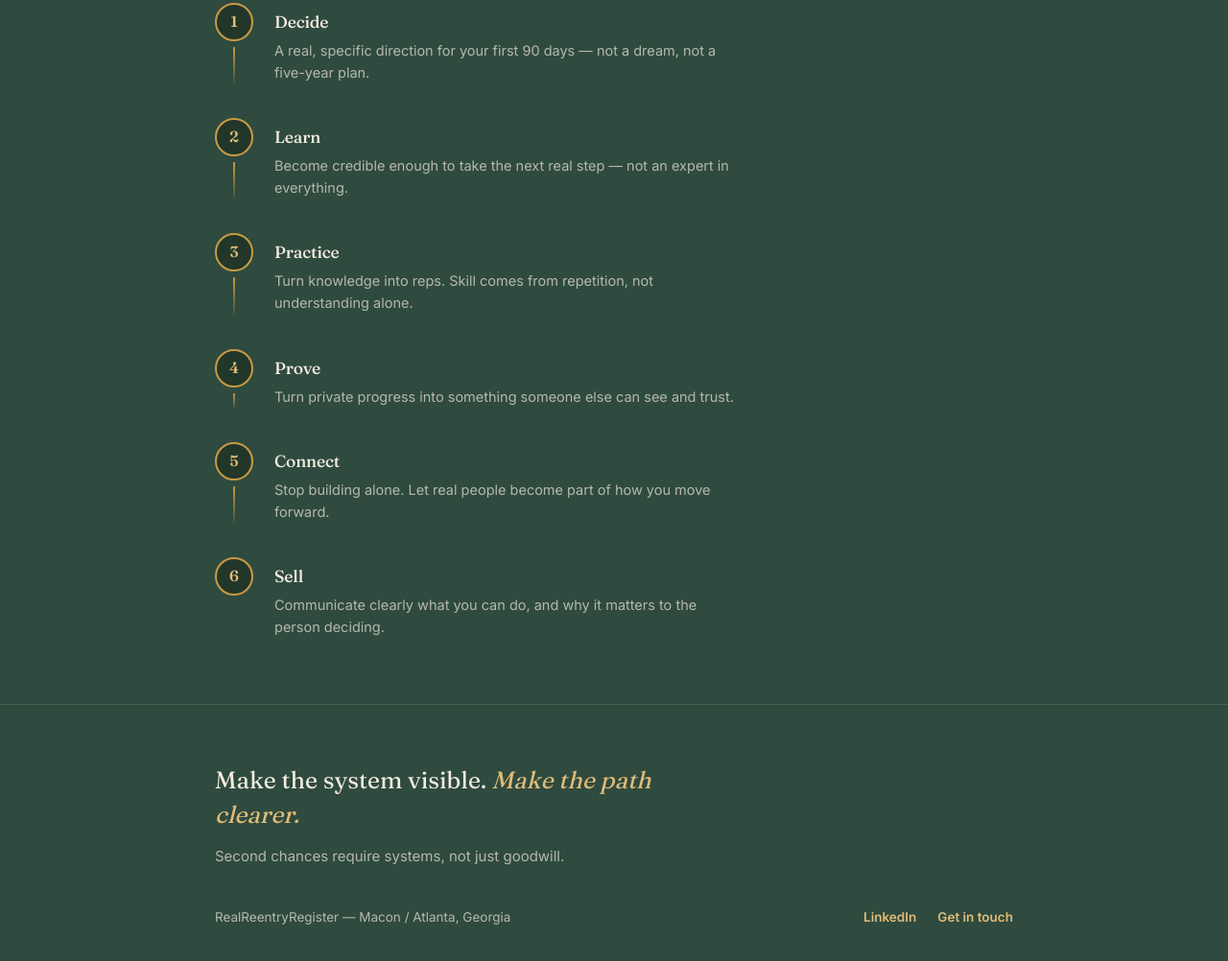
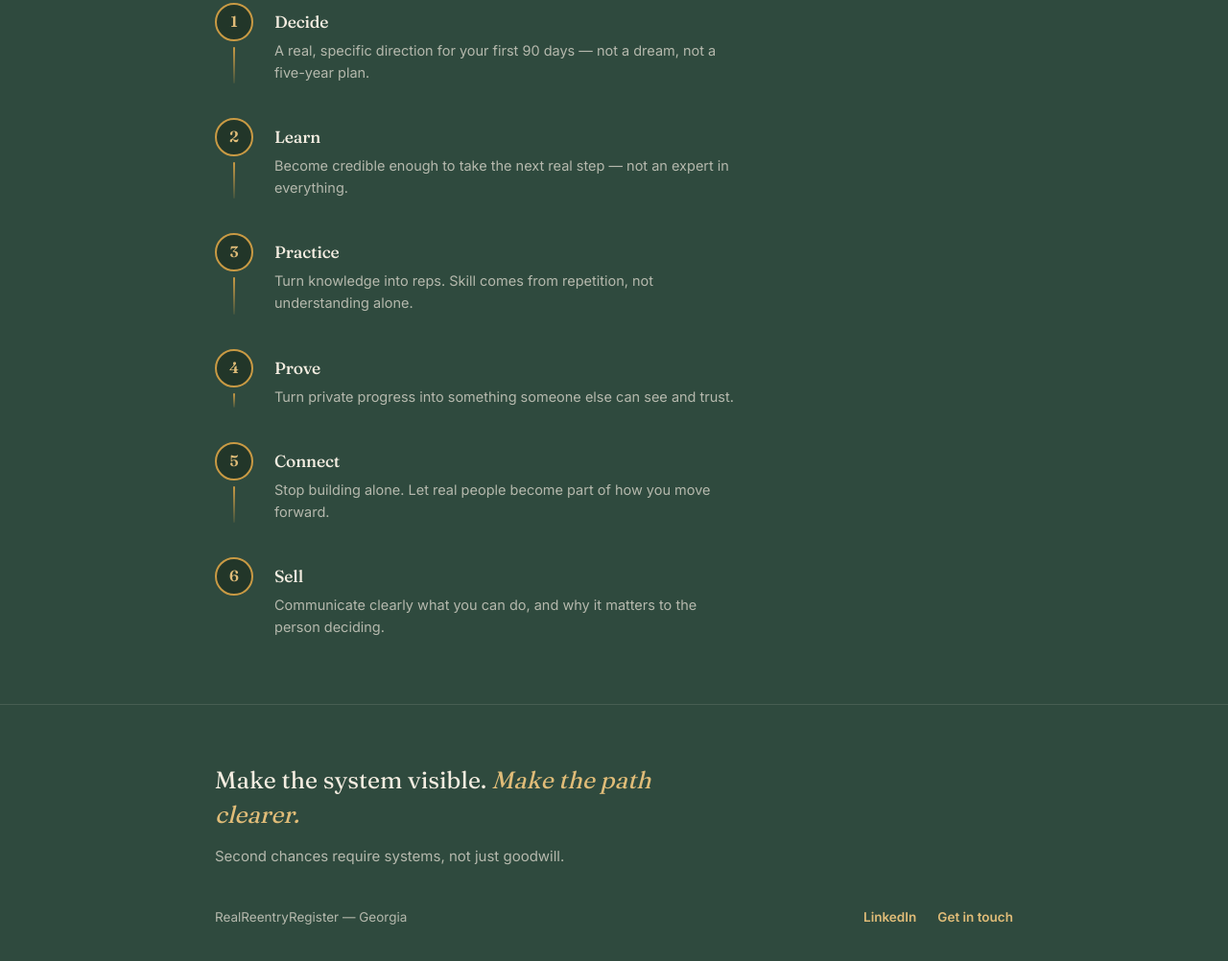
Before and after one commit to IlluminIvy-lab/rrr-landing, a plain HTML site: page index.html in a window 1280 px wide. Shown: the part 2728-3730 px from the top of the page at 96% size. Drawn offline with Linux system fonts and the light colour scheme.

Commit message:
Footer: location line now reads Georgia only

```diff
--- a/index.html
+++ b/index.html
@@ -680,7 +680,7 @@
     <div class="foot-tagline">Make the system visible. <em>Make the path clearer.</em></div>
     <div class="foot-line">Second chances require systems, not just goodwill.</div>
     <div class="foot-meta">
-      <span>RealReentryRegister — Macon / Atlanta, Georgia</span>
+      <span>RealReentryRegister — Georgia</span>
       <span class="foot-links">
         <a class="foot-link" href="https://www.linkedin.com/in/illuminivy" target="_blank" rel="noopener">LinkedIn</a>
         <a class="foot-link" href="mailto:shawantonio@gmail.com">Get in touch</a>
```
